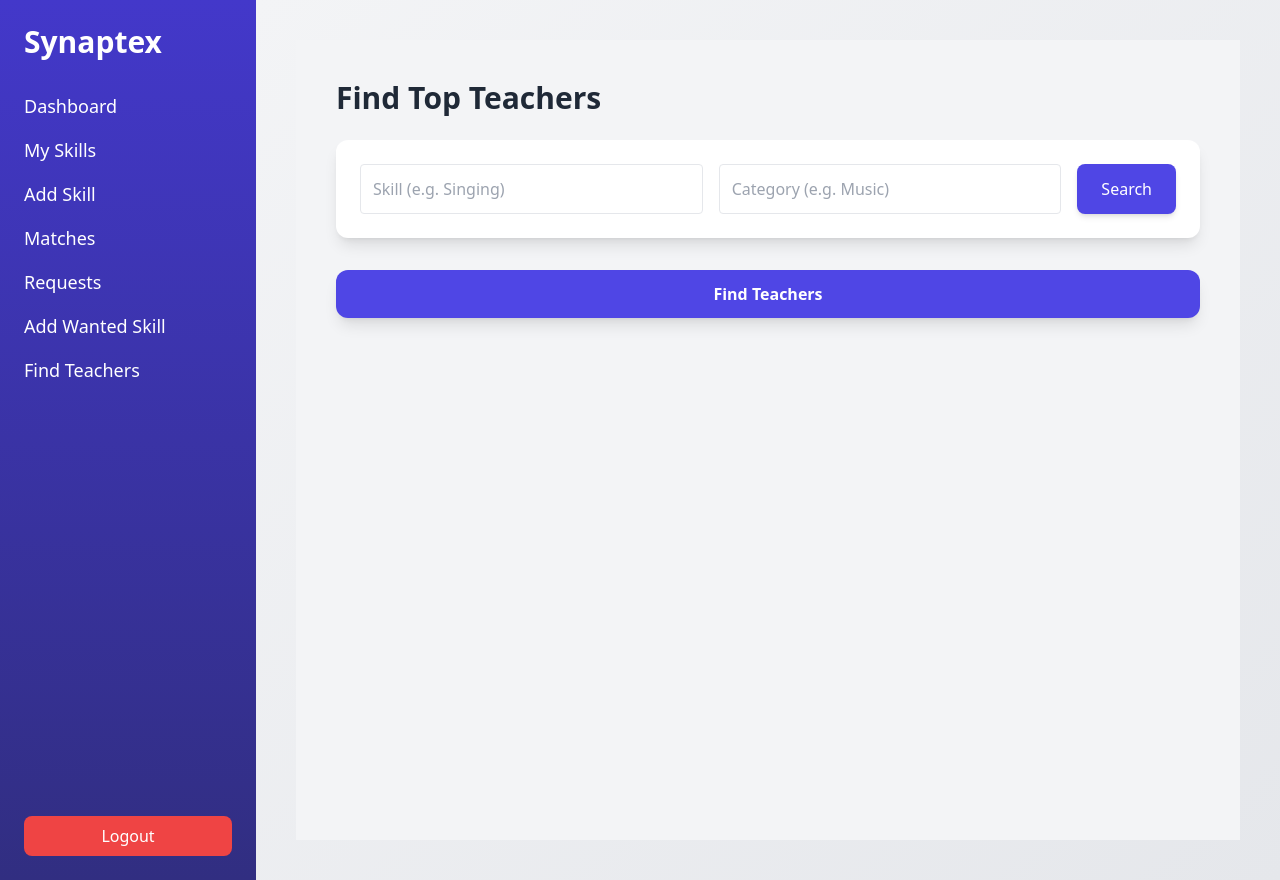
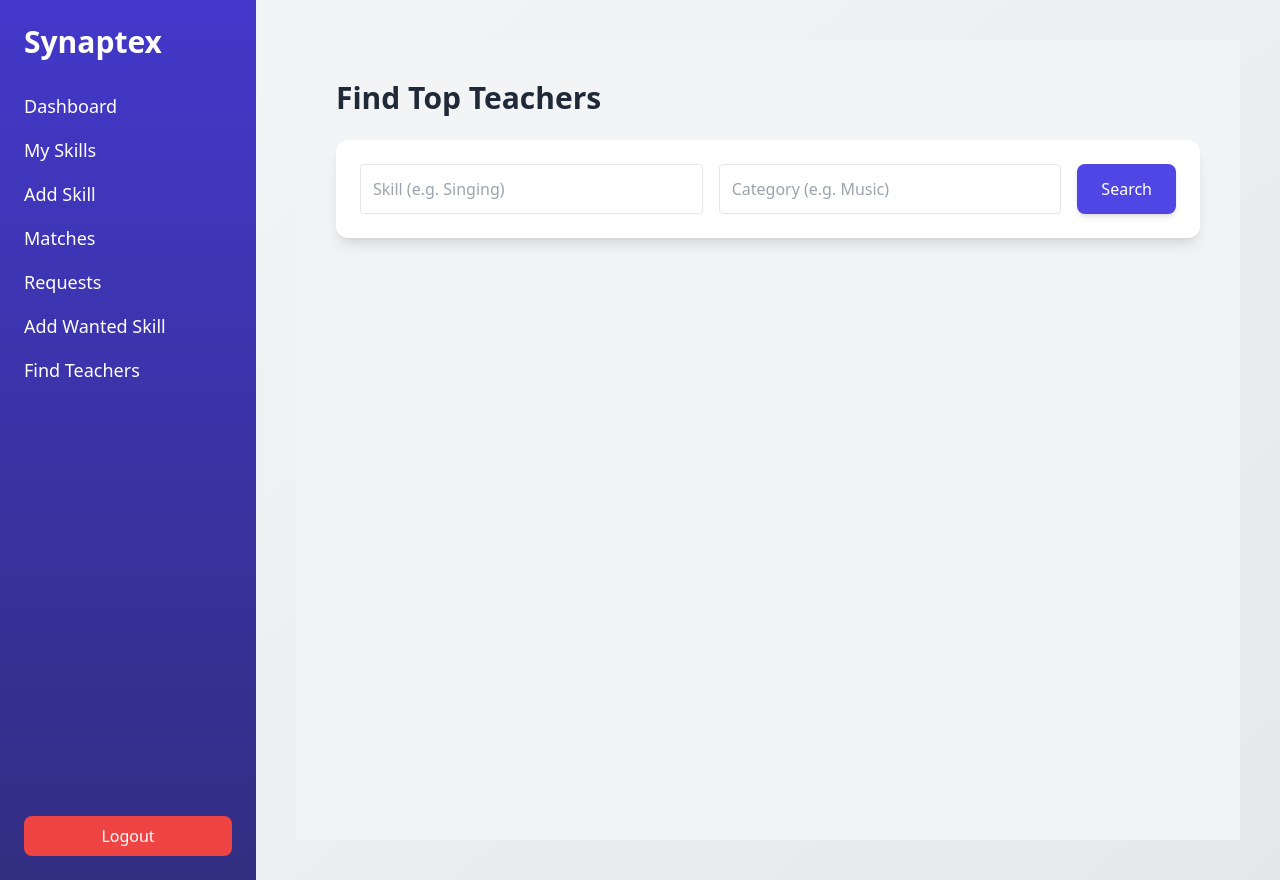
Before and after one commit to Nayessha/skillswap, a React app in the folder frontend/: page /search in a window 1280 px wide. Built offline with nearby package versions, Linux system fonts and the light colour scheme; sample sign-in values are in the browser's storage; the HTML template or start-up script is replaced by a standard one.

Commit message:
final update

```diff
--- a/frontend/src/pages/Matches.jsx
+++ b/frontend/src/pages/Matches.jsx
@@ -31,12 +31,7 @@ function Matches() {
               <p><strong>User:</strong> {match.user?.name}</p>
               <p><strong>Skill:</strong> {match.skill?.title}</p>
 
-            <button
 
-                className="btn-primary w-full"
-            >
-                Matches
-            </button>
             </div>
           ))}
         </div>
--- a/frontend/src/pages/Requests.jsx
+++ b/frontend/src/pages/Requests.jsx
@@ -213,12 +213,7 @@ function Requests() {
           </div>
         ))}
       </div>
-      <button
 
-        className="btn-primary w-full"
-      >
-        Requests
-      </button>
     </div>
     </motion.div>
   );
--- a/frontend/src/pages/Search.jsx
+++ b/frontend/src/pages/Search.jsx
@@ -68,12 +68,7 @@ function Search() {
           </p>
         </div>
       ))}
-        <button
 
-            className="btn-primary w-full"
-        >
-            Find Teachers
-        </button>
     </div>
     </motion.div>
   );
--- a/frontend/src/pages/Skills.jsx
+++ b/frontend/src/pages/Skills.jsx
@@ -29,12 +29,7 @@ function Skills() {
           </div>
         ))}
       </div>
-      <button
 
-        className="btn-primary w-full"
-      >
-        Skills
-      </button>
     </div>
     </motion.div>
   );
```
